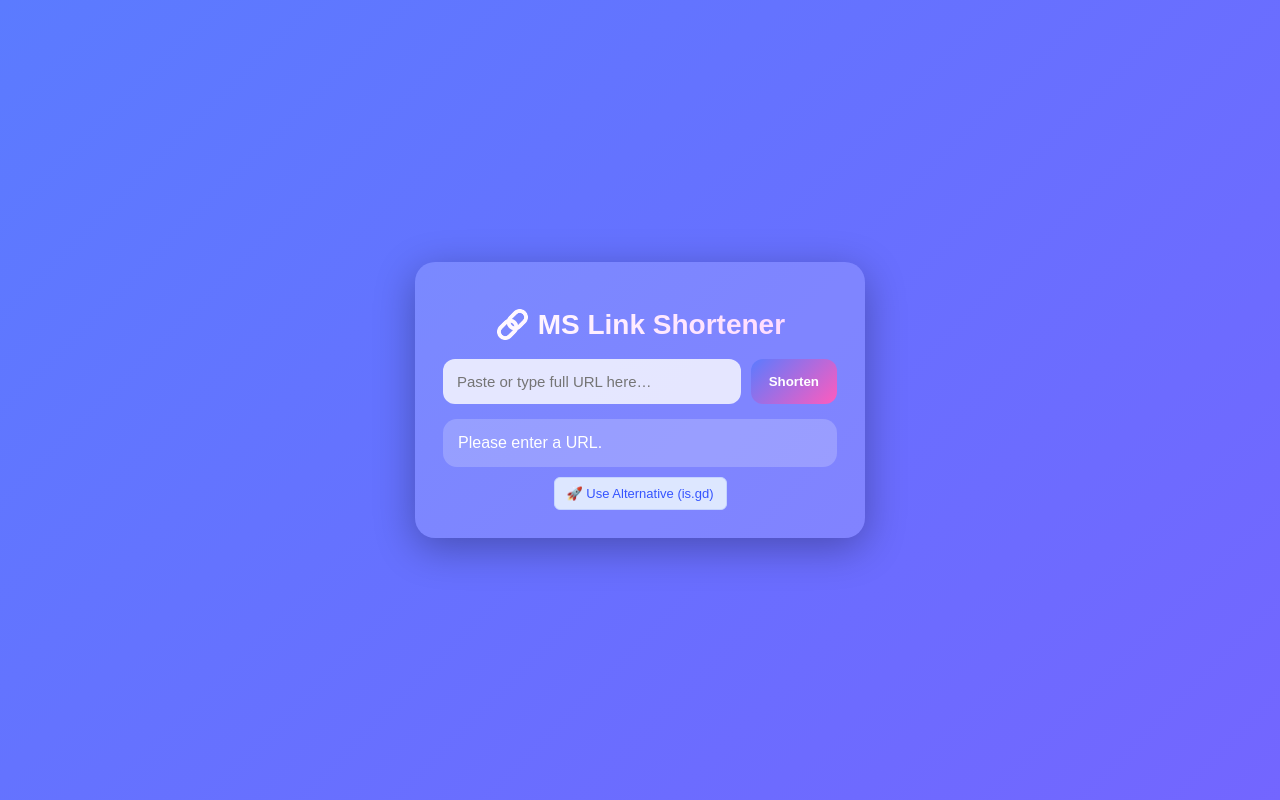
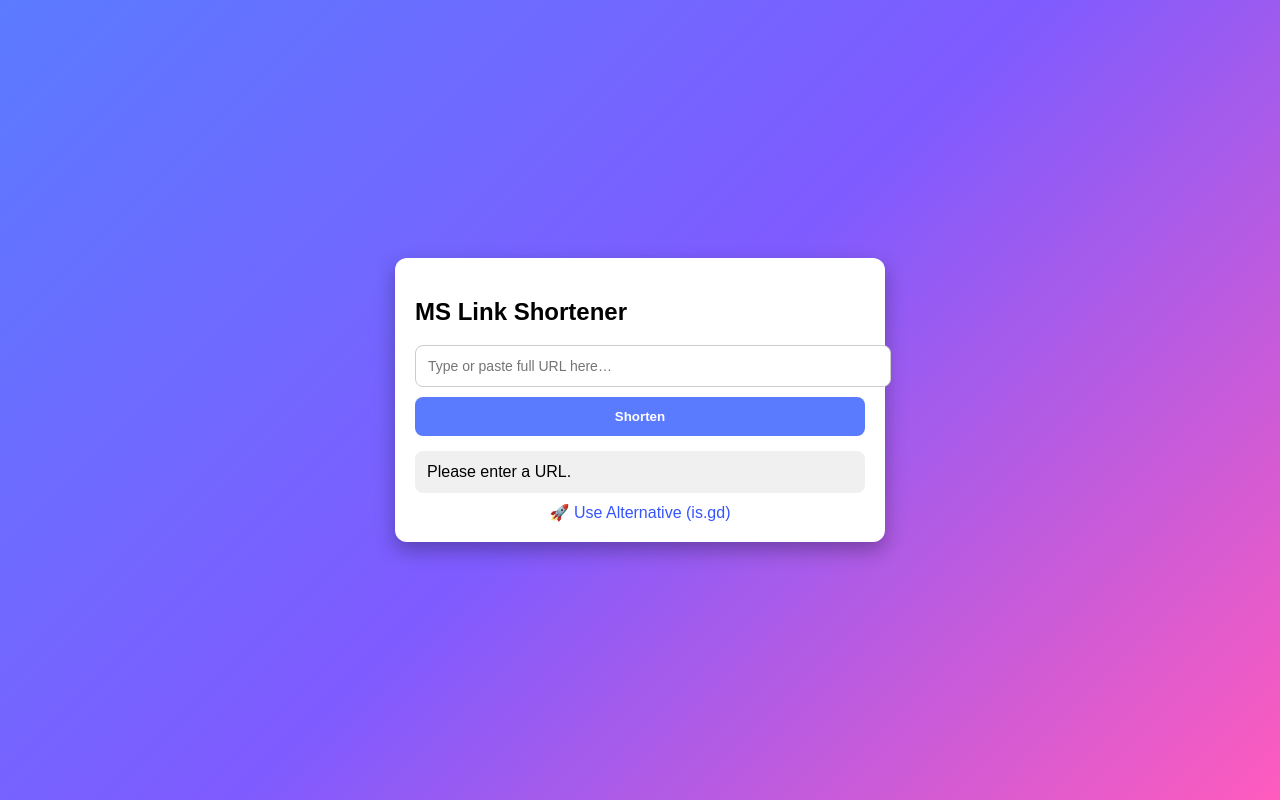
Before and after one commit to codewithms7777/mscorplink, a website: page public/index.html in a window 1280 px wide. Both pictures are taken after a click on the button "Shorten". Drawn offline with Linux system fonts and the light colour scheme.

Commit message:
Update index.html

```diff
--- a/public/index.html
+++ b/public/index.html
@@ -4,250 +4,98 @@
 <meta charset="utf-8">
 <meta name="viewport" content="width=device-width,initial-scale=1">
 <title>MS Link Shortener</title>
-
 <style>
-    :root{
-        --accent:#5b7bff;
-        --accent2:#7f5bff;
-        --accent3:#ff5bbd;
-        --glass-bg: rgba(255,255,255,0.15);
-        --text:#fff;
-        --card-bg: rgba(255,255,255,0.2);
+body {
+    margin:0;
+    font-family:sans-serif;
+    display:flex;
+    justify-content:center;
+    align-items:center;
+    min-height:100vh;
+    background: linear-gradient(135deg,#5b7bff,#7f5bff,#ff5bbd);
 }
-
-    *{box-sizing:border-box;}
-
-    body{
-        margin:0;
-        padding:0;
-        height:100vh;
-        font-family: "Poppins", sans-serif;
-        color:var(--text);
-        display:flex;
-        align-items:center;
-        justify-content:center;
-        background:linear-gradient(135deg,#5b7bff,#7f5bff,#ff5bbd);
-        background-size:300% 300%;
-        /* animation:bgMove 12s ease infinite; */
-        animation: none !important;
+.card {
+    background:#ffffff;
+    padding:20px;
+    border-radius:12px;
+    width:90%;
+    max-width:450px;
+    box-shadow:0 8px 20px rgba(0,0,0,0.3);
 }
-
-    @keyframes bgMove{
-        0%{background-position:0% 50%;}
-        50%{background-position:100% 50%;}
-        100%{background-position:0% 50%;}
+input {
+    width:100%;
+    padding:12px;
+    border-radius:8px;
+    border:1px solid #ccc;
+    font-size:14px;
 }
-
-    .card{
-        width:95%;
-        max-width:450px;
-        background:var(--glass-bg);
-        /* backdrop-filter: blur(20px); */
-        border-radius:20px;
-        padding:28px;
-        box-shadow:0 10px 40px rgba(0,0,0,0.3);
-        /* animation:fadeIn 0.9s ease; */
-        animation: none !important;
-    }
-
-    @keyframes fadeIn{
-        from{opacity:0; transform:translateY(20px);}
-        to{opacity:1; transform:translateY(0);}
-    }
-
-    h1{
-        text-align:center;
-        font-size:28px;
-        margin-bottom:18px;
-        background: linear-gradient(to right,#fff,#ffd6ff);
-        -webkit-background-clip:text;
-        color:transparent;
-    }
-
-    .row{
-        display:flex;
-        gap:10px;
-        margin-bottom:15px;
-    }
-
-    input{
-        flex:1;
-        padding:14px;
-        font-size:15px;
+button {
+    padding:12px;
+    margin-top:10px;
+    width:100%;
     border:none;
-        border-radius:12px;
-        outline:none;
-        background:#ffffffcc;
-        color:#444;
-    }
-
-    button{
-        padding:14px 18px;
-        border:none;
-        border-radius:12px;
-        cursor:pointer;
-        background:linear-gradient(135deg,var(--accent),var(--accent3));
+    background:#5b7bff;
     color:#fff;
     font-weight:600;
-        transition:0.3s;
+    cursor:pointer;
+    border-radius:8px;
 }
-
-    button:hover{
-        transform:scale(1.05);
-        box-shadow:0 0 12px #fff;
+#result {
+    margin-top:15px;
+    padding:12px;
+    background:#f0f0f0;
+    border-radius:8px;
+    word-break:break-word;
 }
-
-    #result{
-        margin-top:15px;
-        background:var(--card-bg);
-        padding:15px;
-        border-radius:14px;
-        display:none;
-        animation:fadeIn 0.4s ease;
-        word-break: break-word;
-    }
-
-    .tiny{
-        margin-top:6px;
-        font-size:13px;
-        color:#f1f1f1c9;
-    }
-
-    .flex{
-        display:flex;
-        justify-content:space-between;
-        align-items:center;
-    }
-
-    .copyBtn{
-        padding:8px 12px;
-        background:#ffffffcc;
-        color:#444;
-        border-radius:10px;
-        border:none;
-        cursor:pointer;
-        font-weight:600;
-        transition:0.3s;
-    }
-    .copyBtn:hover{transform:scale(1.08);}
-
-    .loading{
-        animation: blink 1s infinite;
-    }
-    @keyframes blink{
-        0%,100%{opacity:0.4;}
-        50%{opacity:1;}
-    }
-
-    .alt-link{
+.alt-link {
     margin-top:10px;
     text-align:center;
 }
-    .alt-link a{
-        display:inline-block;
-        padding:8px 12px;
-        border-radius:6px;
-        background:#dde7ff;
+.alt-link a {
+    text-decoration:none;
     color:#3554ff;
-        text-decoration:none;
-        font-size:13px;
-        border:1px solid #c5d4ff;
+    font-weight:500;
 }
-
-    input#inputURL {
-    pointer-events: auto !important;
-    user-select: text !important;
-}
-
 </style>
 </head>
+<body>
 
-<body>
 <div class="card">
-
-    <h1>🔗 MS Link Shortener</h1>
-
-    <div class="row">
-        <input id="inputURL"
-               type="text"
-               placeholder="Paste or type full URL here…"
-               autocomplete="off"
-               spellcheck="false">
+    <h2>MS Link Shortener</h2>
+    <input id="inputURL" placeholder="Type or paste full URL here…" autocomplete="off" spellcheck="false">
     <button id="shortenBtn">Shorten</button>
+    <div id="result"></div>
+    <div class="alt-link">
+        <a href="https://mscorp7.github.io/mslinkshortner.html" target="_blank">🚀 Use Alternative (is.gd)</a>
     </div>
-
-    <div id="result"></div>
-
-    <div class="alt-link">
-        <a href="https://mscorp7.github.io/mslinkshortner.html" target="_blank">
-            🚀 Use Alternative (is.gd)
-        </a>
-    </div>
-
 </div>
 
 <script>
-const shortenBtn = document.getElementById('shortenBtn');
 const input = document.getElementById('inputURL');
+const btn = document.getElementById('shortenBtn');
 const result = document.getElementById('result');
-
 const API = "https://mscorplink.onrender.com/shorten";
 
-async function shorten(){
-    let raw = input.value.trim();
-    if(!raw){
-        show("Please enter a URL.");
-        return;
-    }
-
-    if(!raw.startsWith("http")) raw = "https://" + raw;
-
-    show("Generating short link…", true);
+btn.onclick = async () => {
+    let url = input.value.trim();
+    if(!url) { result.innerText="Please enter a URL."; return; }
+    if(!url.startsWith("http")) url="https://" + url;
+    result.innerText = "Generating…";
 
     try {
-        const res = await fetch(API,{
+        const res = await fetch(API, {
             method:"POST",
             headers:{"Content-Type":"application/json"},
-            body:JSON.stringify({url:raw})
+            body: JSON.stringify({url})
         });
         const data = await res.json();
-
-        if(data.error){
-            show(data.error);
-            return;
-        }
-
-        result.style.display = "block";
-        result.innerHTML = `
-            <div>
-                <strong>Short URL:</strong><br>
-                <a href="${data.short}" target="_blank">${data.short}</a>
-                <div class="tiny">Original: ${raw}</div>
-            </div>
-        `;
-
-    } catch(err){
-        show("Error generating link. Try again.");
+        if(data.error) { result.innerText = data.error; return; }
+        result.innerHTML = `<a href="${data.short}" target="_blank">${data.short}</a><div style="font-size:12px;color:#555">Original: ${url}</div>`;
+    } catch(err) {
+        result.innerText="Error generating link.";
         console.error(err);
     }
-}
-
-function show(msg, loading=false){
-    result.style.display="block";
-    result.innerHTML = loading
-      ? `<span class="loading">${msg}</span>`
-      : msg;
-}
-
-
-shortenBtn.onclick = shorten;
-input.onkeydown = e => e.key==="Enter" && shorten();
-
-    window.onload = () => {
-    const input = document.getElementById('inputURL');
-    input.focus();
 };
-
 </script>
 
 </body>
```
Lines whose indentation alone changed are shown as unchanged.
